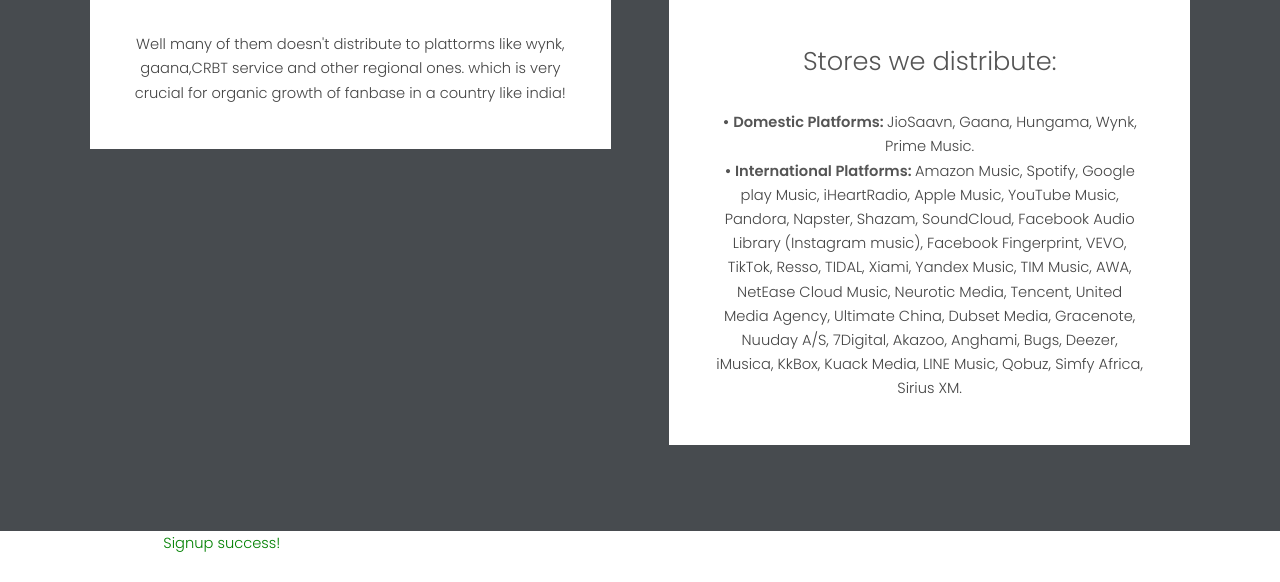
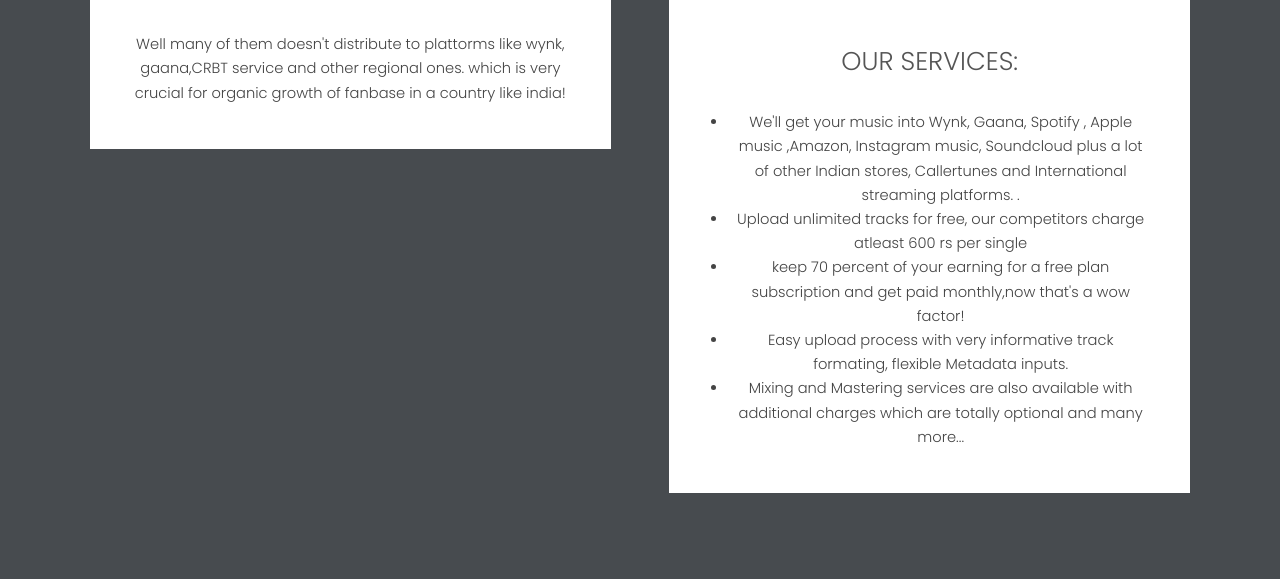
Before and after one commit to noobmasterbala/musitonic, a PHP site: page /?signup=success in a window 1280 px wide. Shown: the part 2102-2684 px from the top of the page. Run offline with PHP 8.4, Linux system fonts and the light colour scheme.

Commit message:
Update index.php

```diff
--- a/index.php
+++ b/index.php
@@ -124,18 +124,11 @@
 									<img src="images/pic03.jpg" alt="" />
 								</div>
 								<div class="content">
-									<header class="align-center">
-									<h2>OUR SERVICES:</h2>
-									</header>
-									<ul>
-										<li>We'll get your music into Wynk, Gaana, Spotify , Apple music ,Amazon, Instagram music, Soundcloud plus a lot of other Indian stores, Callertunes and International streaming platforms.
-.</li>
-											<li>Upload unlimited tracks for free, our competitors charge atleast 600 rs per single </li>
-											<li>keep 70 percent of your earning for a free plan subscription and get paid monthly,now that's a wow factor!</li>
-											<li>Easy upload process with very informative track formating, flexible Metadata inputs.</li>
-											<li>Mixing and Mastering services are also available with additional charges which are totally optional and many more...</li>
-									</ul>
-
+								<header class="align-center">
+								   <h2>About Us:</h2>
+								</header>
+									<p>Musitonic Studios, A digital music distribution initiative based in Tamil Nadu,India.
+An absolute solution for independent artists, songwriters and Musicians.</p>
 
 								</div>
 							</div>
@@ -197,17 +190,16 @@
 								</div>
 								<div class="content">
 									<header class="align-center">
-
-									<h2>Stores we distribute:</h2>
+									<h2>OUR SERVICES:</h2>
 									</header>
-										<p>
-
-											<strong>• Domestic  Platforms: </strong>
-											JioSaavn, Gaana, Hungama, Wynk, Prime  Music. <br>
-
-											<strong>• International  Platforms: </strong>
-											Amazon Music, Spotify, Google play Music, iHeartRadio, Apple Music, YouTube  Music, Pandora, Napster, Shazam, SoundCloud, Facebook  Audio  Library (Instagram music), Facebook Fingerprint, VEVO, TikTok, Resso, TIDAL, Xiami, Yandex  Music,    TIM  Music, AWA, NetEase  Cloud  Music, Neurotic  Media, Tencent, United  Media  Agency, Ultimate  China, Dubset  Media, Gracenote, Nuuday  A/S, 7Digital, Akazoo, Anghami,  Bugs, Deezer, iMusica, KkBox, Kuack  Media, LINE Music, Qobuz, Simfy  Africa, Sirius  XM.
-										</p>
+									<ul>
+										<li>We'll get your music into Wynk, Gaana, Spotify , Apple music ,Amazon, Instagram music, Soundcloud plus a lot of other Indian stores, Callertunes and International streaming platforms.
+.</li>
+											<li>Upload unlimited tracks for free, our competitors charge atleast 600 rs per single </li>
+											<li>keep 70 percent of your earning for a free plan subscription and get paid monthly,now that's a wow factor!</li>
+											<li>Easy upload process with very informative track formating, flexible Metadata inputs.</li>
+											<li>Mixing and Mastering services are also available with additional charges which are totally optional and many more...</li>
+									</ul>
 
 
 								</div>
```
